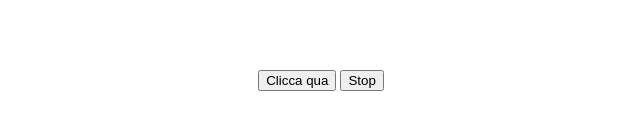
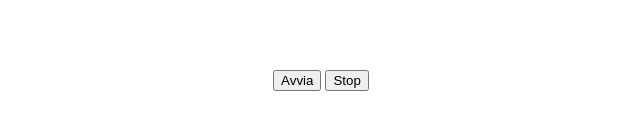
Before and after one commit to Giupeps/W5-D3-EX, a plain HTML site: page index.html in a window 1280 px wide. Shown: the part 358-488 px from the top of the page, without its empty margins (319-959 px from the left). Drawn offline with Linux system fonts and the light colour scheme.

Commit message:
Update index.html

```diff
--- a/index.html
+++ b/index.html
@@ -13,7 +13,7 @@
     <div id="carousel">
 
     </div>
-    <button onclick="carouselStart()">Clicca qua</button>
+    <button onclick="carouselStart()">Avvia</button>
     <button onclick="carouselStop()">Stop</button>
 </div>
 
```
